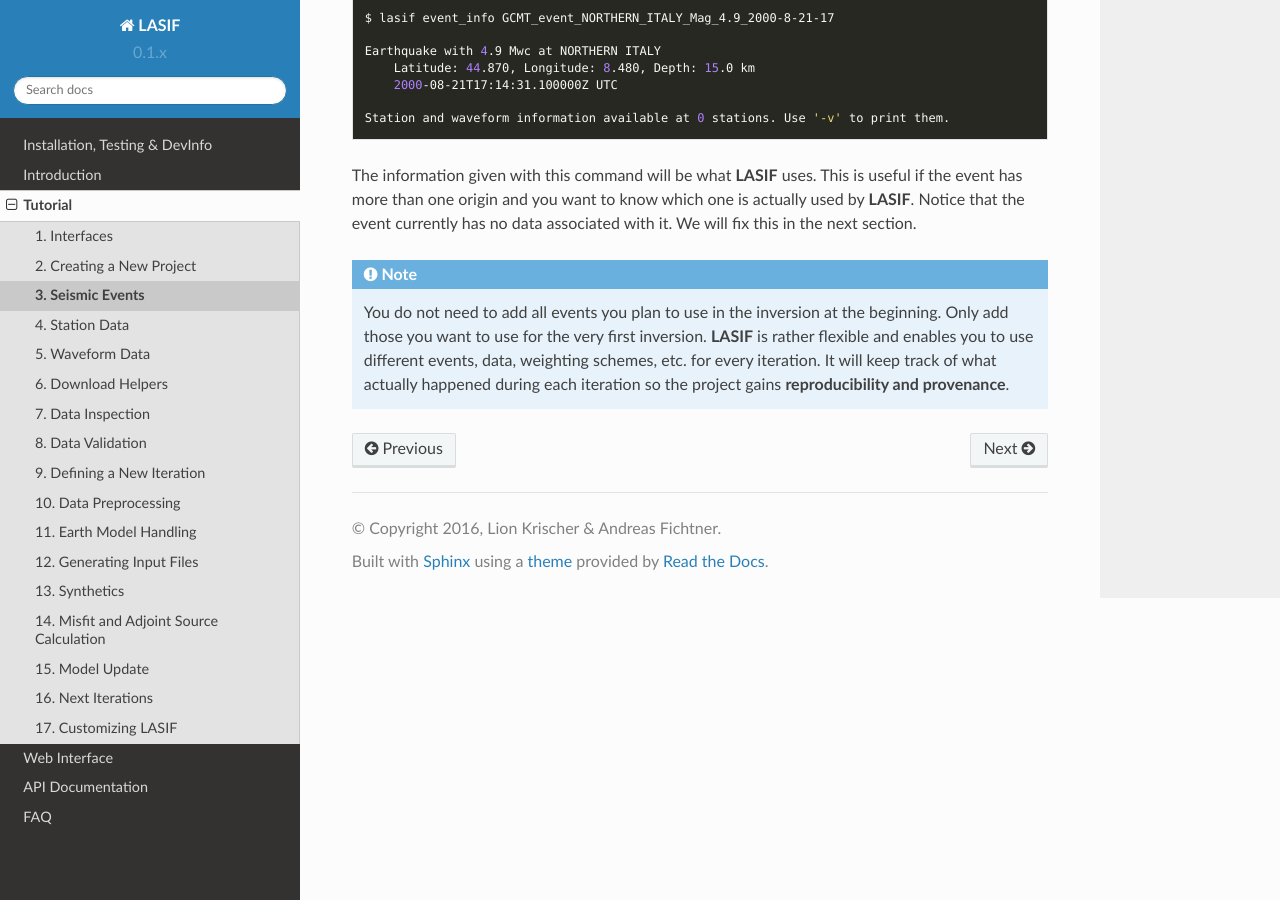
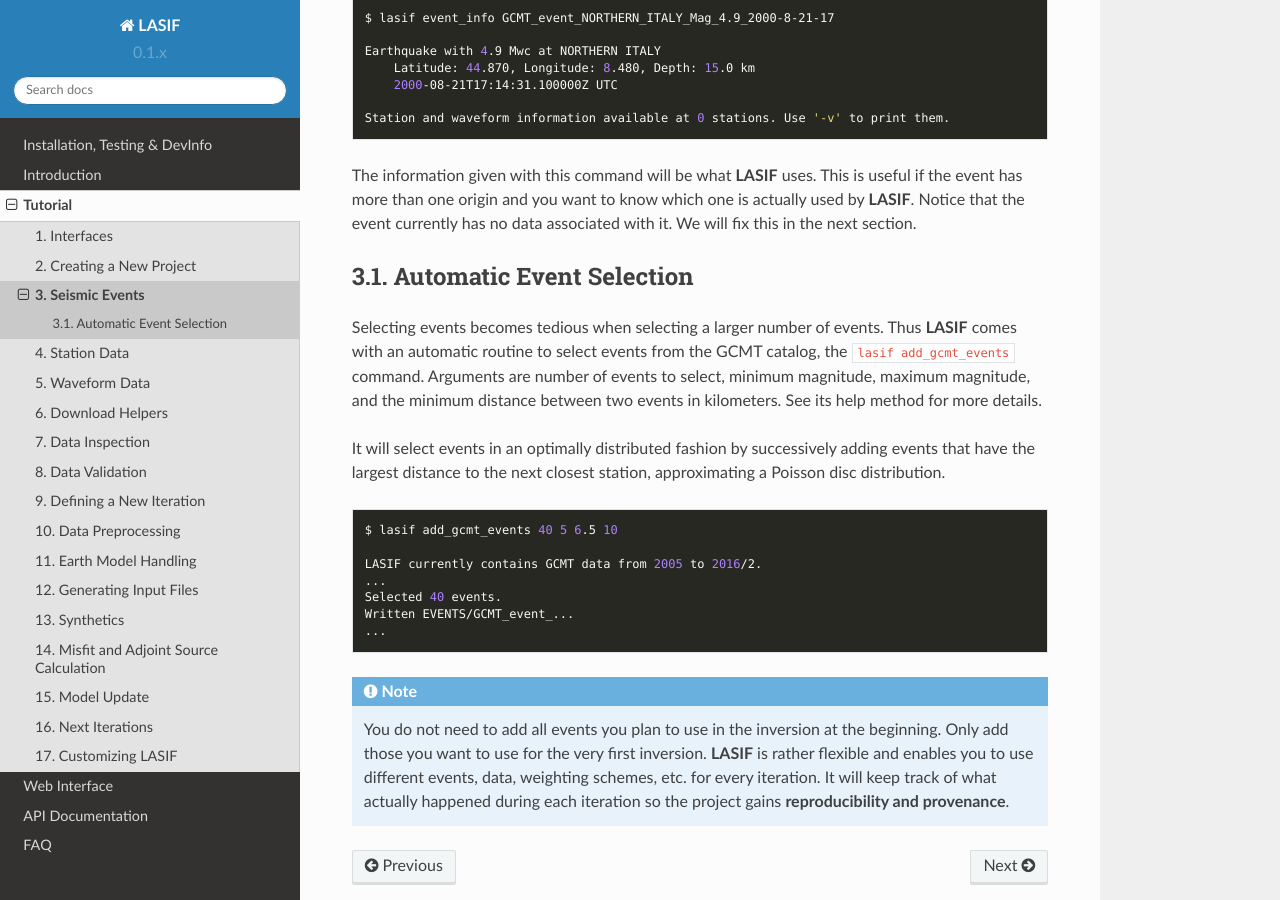
Before and after one commit to krischer/LASIF, a Sphinx documentation site: the page built from doc/tutorial/02_seismic_events.rst, in a window 1280 px wide and 900 px high, scrolled down 1556 px. Built offline with Sphinx 7.4.7 and the Read the Docs theme 2.0.0, drawn with Linux system fonts in a browser that asks for light colours; pages that are not in the unit, such as notebooks, are missing from menus.

Commit message:
Adding a paragraph about automatic event selection to the tutorial.

```diff
--- a/doc/tutorial/02_seismic_events.rst
+++ b/doc/tutorial/02_seismic_events.rst
@@ -135,6 +135,32 @@ useful if the event has more than one origin and you want to know which one
 is actually used by **LASIF**. Notice that the event currently has no data associated
 with it. We will fix this in the next section.
 
+
+Automatic Event Selection
+^^^^^^^^^^^^^^^^^^^^^^^^^
+
+Selecting events becomes tedious when selecting a larger number of events. Thus
+**LASIF** comes with an automatic routine to select events from the GCMT
+catalog, the ``lasif add_gcmt_events`` command. Arguments are number of events
+to select, minimum magnitude, maximum magnitude, and the minimum distance
+between two events in kilometers. See its help method for more details.
+
+It will select events in an optimally distributed fashion by successively
+adding events that have the largest distance to the next closest station,
+approximating a Poisson disc distribution.
+
+.. code-block:: bash
+
+    $ lasif add_gcmt_events 40 5 6.5 10
+
+    LASIF currently contains GCMT data from 2005 to 2016/2.
+    ...
+    Selected 40 events.
+    Written EVENTS/GCMT_event_...
+    ...
+
+
+
 .. note::
 
     You do not need to add all events you plan to use in the inversion at the
```
